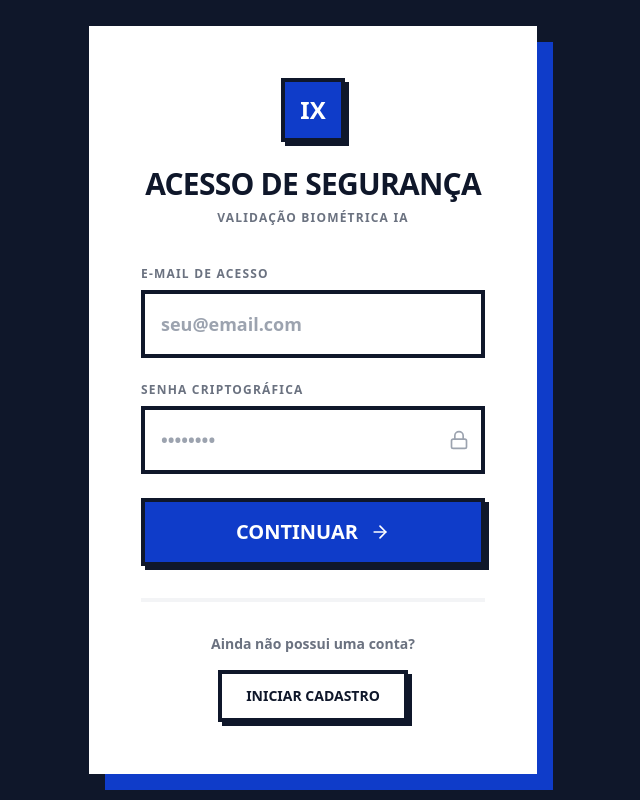
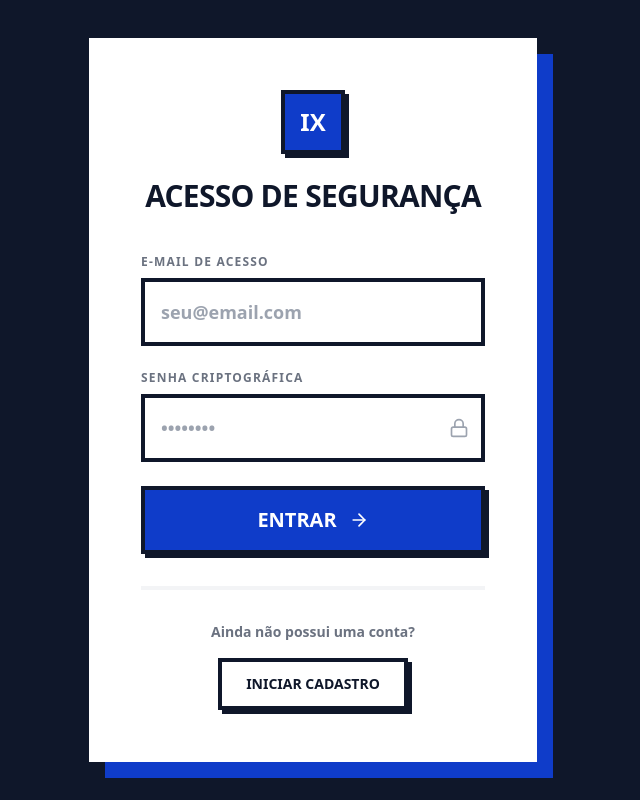
Before and after one commit to RenatoSZA/IUAIX, a Next.js app: page /login in a window 1280 px wide. Shown: the whole page, without its empty margins (327-967 px from the left). Built offline with nearby package versions, Linux system fonts and the light colour scheme.

Commit message:
chore: desativa biometria temporariamente (standby)

```diff
--- a/app/api/auth/login/route.ts
+++ b/app/api/auth/login/route.ts
@@ -16,7 +16,7 @@ const limiter = rateLimit({
 const loginSchema = z.object({
   email: z.string().email("E-mail inválido"),
   password: z.string().min(1, "A senha é obrigatória"),
-  photoBase64: z.string().min(1, "A foto biométrica é obrigatória")
+  photoBase64: z.string().optional() // Biometria em standby
 });
 
 const JWT_SECRET = getJwtSecret();
@@ -58,9 +58,8 @@ export async function POST(request: Request) {
     }
 
     // 4. Validação "Biométrica" Simplificada (Algoritmo Determinístico)
-    // Em vez de usar IA pesada, validamos a integridade da imagem em Base64 e
-    // confiamos na verificação de duplo fator padrão.
-    // Para biometria real, futuramente deve-se usar a API nativa WebAuthn (FaceID/Windows Hello).
+    // --- BIOMETRIA EM STANDBY ---
+    /*
     const base64Data = validatedData.photoBase64.split(',')[1] || validatedData.photoBase64;
 
     // Algoritmo de validação de entropia mínima (Para garantir que não enviaram uma imagem em branco)
@@ -74,6 +73,7 @@ export async function POST(request: Request) {
     if (!base64Regex.test(base64Data.replace(/[^A-Za-z0-9+/=]/g, ''))) {
       return NextResponse.json({ error: 'Acesso Negado: Falha na validação de integridade da captura.' }, { status: 403 });
     }
+    */
 
     // 5. Gera JWT Assinado
     const token = await new SignJWT({ sub: user.id, role: user.role })
--- a/app/login/page.tsx
+++ b/app/login/page.tsx
@@ -42,13 +42,16 @@ function LoginContent() {
       return;
     }
     setError('');
-    startCamera();
+    // startCamera();
+    // --- BIOMETRIA EM STANDBY ---
+    handleLogin();
   };
 
   const handleLogin = async () => {
     setLoading(true);
     setError('');
 
+    /* --- BIOMETRIA EM STANDBY ---
     let photoBase64 = '';
     if (videoRef.current && canvasRef.current) {
       const context = canvasRef.current.getContext('2d');
@@ -67,12 +70,13 @@ function LoginContent() {
     }
 
     stopCamera();
+    */
 
     try {
       const response = await fetch('/api/auth/login', {
         method: 'POST',
         headers: { 'Content-Type': 'application/json' },
-        body: JSON.stringify({ email, password, photoBase64 })
+        body: JSON.stringify({ email, password })
       });
 
       const data = await response.json();
@@ -103,7 +107,8 @@ function LoginContent() {
             IX
           </Link>
           <h1 className="text-3xl font-black uppercase tracking-tight">Acesso de Segurança</h1>
-          <p className="text-gray-500 font-bold uppercase tracking-widest text-xs mt-2">Validação Biométrica IA</p>
+          {/* --- BIOMETRIA EM STANDBY --- */}
+          {/* <p className="text-gray-500 font-bold uppercase tracking-widest text-xs mt-2">Validação Biométrica IA</p> */}
         </div>
 
         {error && (
@@ -142,9 +147,10 @@ function LoginContent() {
 
             <button
               type="submit"
-              className="w-full bg-royal text-white border-4 border-brutal-black py-4 font-black uppercase text-xl shadow-[4px_4px_0px_#0f172a] hover:translate-y-1 hover:translate-x-1 hover:shadow-none transition-all flex justify-center items-center gap-3"
+              disabled={loading}
+              className="w-full bg-royal text-white border-4 border-brutal-black py-4 font-black uppercase text-xl shadow-[4px_4px_0px_#0f172a] hover:translate-y-1 hover:translate-x-1 hover:shadow-none transition-all flex justify-center items-center gap-3 disabled:opacity-50"
             >
-              Continuar <ArrowRight size={20} />
+              {loading ? 'Entrando...' : 'Entrar'} <ArrowRight size={20} />
             </button>
           </form>
         )}
```
